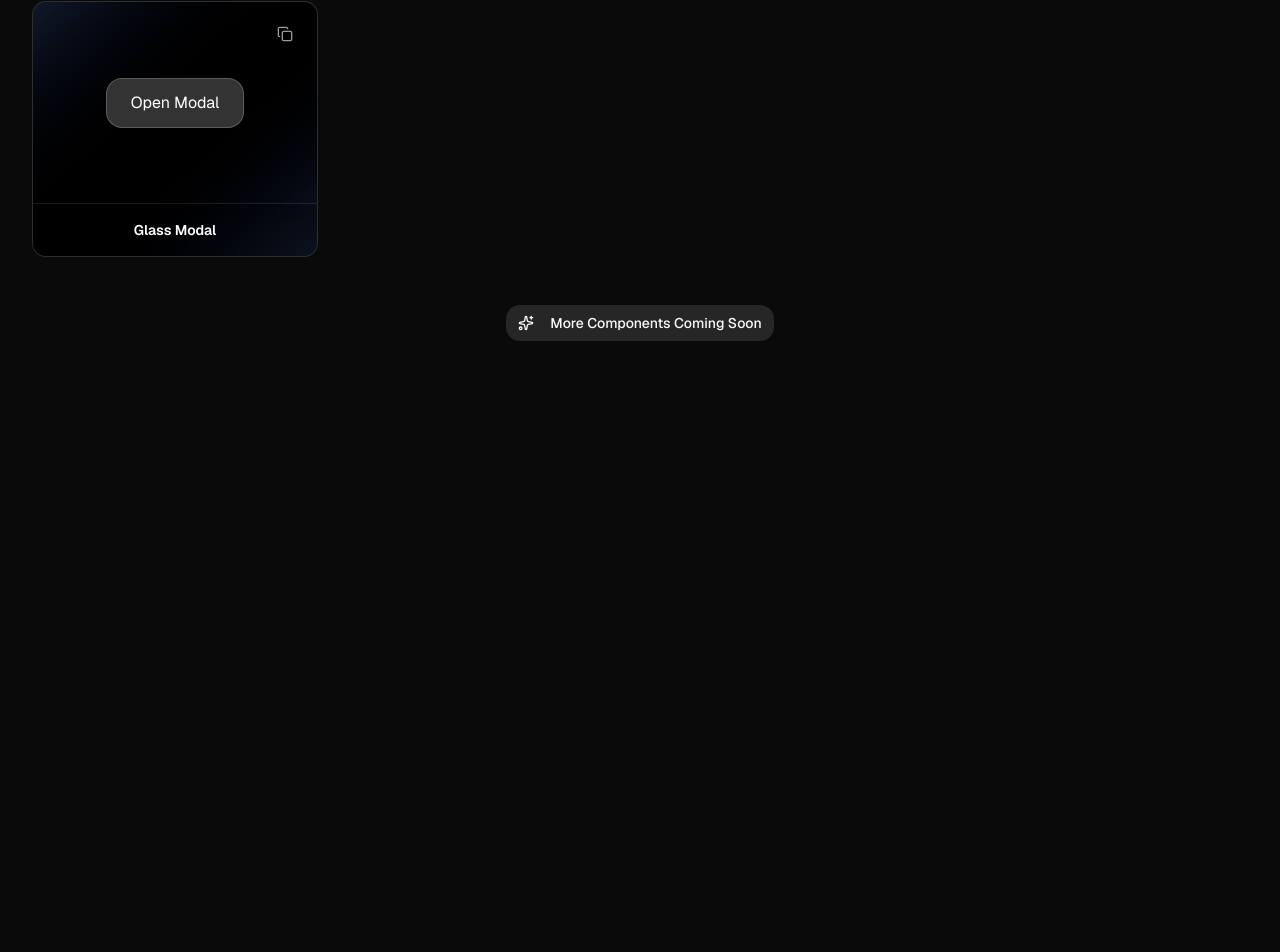
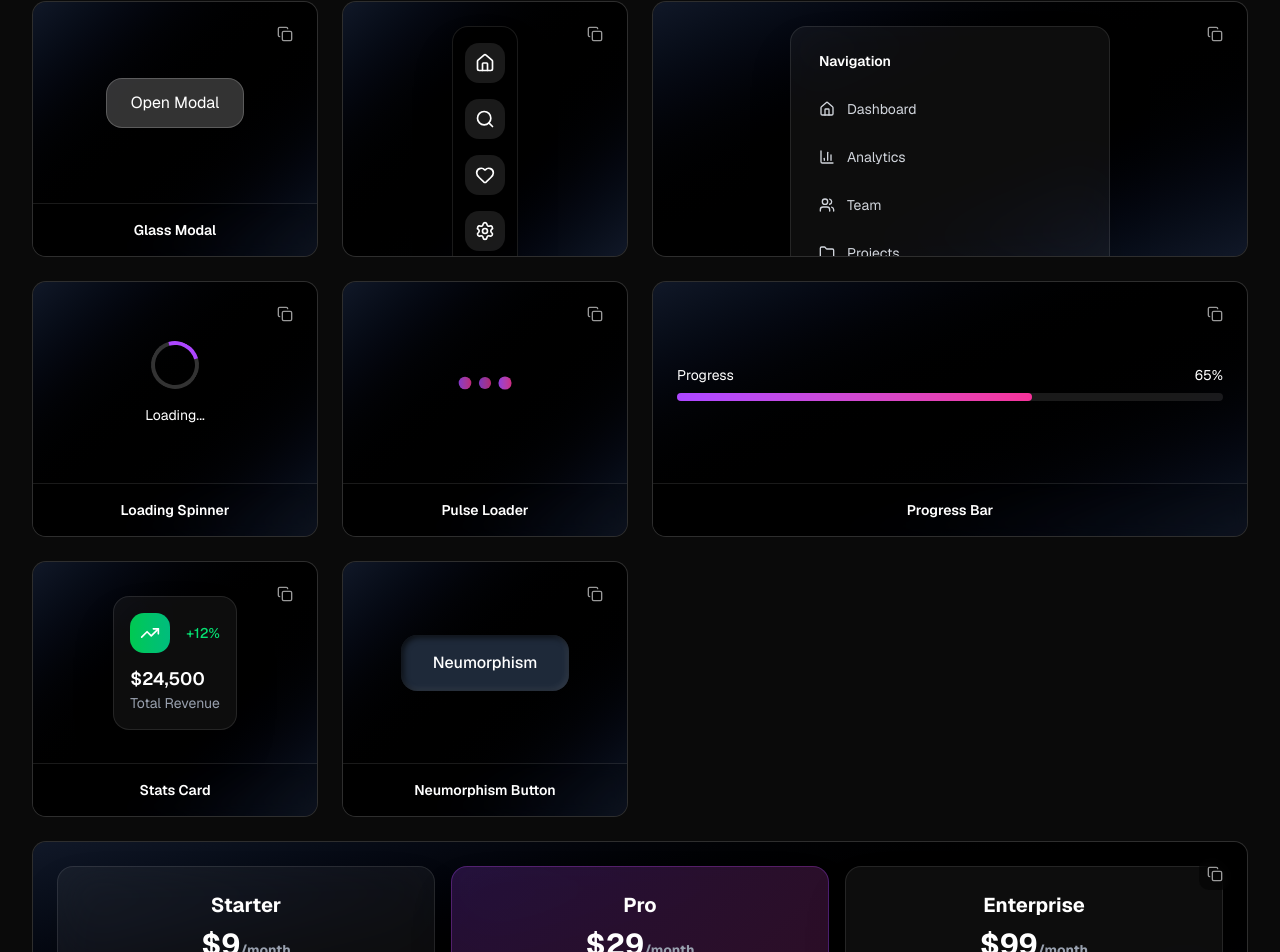
Before and after one commit to casualhermit27/ideeate, a Next.js app: page /components in a window 1280 px wide. Shown: the part 1807-2759 px from the top of the page. Before the commit the page ends 2212 px from the top, so only its background shows below. Built offline with nearby package versions, Linux system fonts and the light colour scheme.

Commit message:
Add navigation variations, pricing section, loading components, and fill grid gaps

```diff
--- a/src/app/components/page.tsx
+++ b/src/app/components/page.tsx
@@ -2,7 +2,7 @@
 
 import { useState } from 'react'
 import { motion } from 'framer-motion'
-import { Copy, Check, Code2, Sparkles, Calendar, ChevronLeft, ChevronRight, Menu, X, Search, Heart, Star, ShoppingCart, Download, Play, Pause, Volume2, SkipBack, SkipForward, Plus, Bell, Settings, User, Mail, Phone, MapPin, Globe, Lock, Eye, EyeOff, Zap } from 'lucide-react'
+import { Copy, Check, Code2, Sparkles, Calendar, ChevronLeft, ChevronRight, Menu, X, Search, Heart, Star, ShoppingCart, Download, Play, Pause, Volume2, SkipBack, SkipForward, Plus, Bell, Settings, User, Mail, Phone, MapPin, Globe, Lock, Eye, EyeOff, Zap, Home, Folder, BarChart3, Users, MessageCircle, CreditCard, CheckCircle, Loader2, TrendingUp, DollarSign, ArrowRight, Target, Award, Shield } from 'lucide-react'
 import FloatingNavbar from '@/components/floating-navbar'
 import { Button } from '@/components/ui/button'
 
@@ -14,7 +14,9 @@ const categories = [
 	'Inputs',
 	'Players',
 	'Toggles',
-	'Notifications'
+	'Notifications',
+	'Pricing',
+	'Loading'
 ]
 
 // Live Preview Components
@@ -50,6 +52,99 @@ const FloatingNav = () => (
 			</div>
 		</div>
 	</motion.nav>
+)
+
+const VerticalFloatingNav = () => (
+	<motion.nav
+		initial={{ x: -20, opacity: 0 }}
+		animate={{ x: 0, opacity: 1 }}
+		className="py-4 px-3 bg-black/80 backdrop-blur-xl border border-white/10 rounded-2xl shadow-2xl"
+	>
+		<div className="flex flex-col items-center space-y-4">
+			{[Home, Search, Heart, Settings, User].map((Icon, index) => (
+				<motion.button
+					key={index}
+					whileHover={{ scale: 1.1, x: 2 }}
+					whileTap={{ scale: 0.9 }}
+					className="w-10 h-10 bg-white/10 hover:bg-white/20 rounded-xl flex items-center justify-center text-white transition-colors"
+				>
+					<Icon className="w-5 h-5" />
+				</motion.button>
+			))}
+		</div>
+	</motion.nav>
+)
+
+const SidebarNav = () => (
+	<motion.div
+		initial={{ x: -20, opacity: 0 }}
+		animate={{ x: 0, opacity: 1 }}
+		className="w-full max-w-xs p-4 bg-white/5 backdrop-blur-xl border border-white/10 rounded-2xl shadow-2xl"
+	>
+		<div className="space-y-3">
+			<div className="px-3 py-2">
+				<h3 className="text-white font-semibold text-sm">Navigation</h3>
+			</div>
+			{[
+				{ icon: Home, label: 'Dashboard' },
+				{ icon: BarChart3, label: 'Analytics' },
+				{ icon: Users, label: 'Team' },
+				{ icon: Folder, label: 'Projects' },
+			].map((item, index) => (
+				<motion.button
+					key={index}
+					whileHover={{ scale: 1.02, x: 4 }}
+					className="w-full flex items-center space-x-3 px-3 py-2 text-gray-300 hover:text-white hover:bg-white/10 rounded-lg transition-all"
+				>
+					<item.icon className="w-4 h-4" />
+					<span className="text-sm">{item.label}</span>
+				</motion.button>
+			))}
+		</div>
+	</motion.div>
+)
+
+const PricingCard = ({ plan, price, features, highlighted = false }: {
+	plan: string
+	price: string
+	features: string[]
+	highlighted?: boolean
+}) => (
+	<motion.div
+		whileHover={{ scale: 1.02, y: -4 }}
+		className={`p-6 backdrop-blur-xl border rounded-2xl shadow-2xl transition-all duration-300 ${
+			highlighted
+				? 'bg-gradient-to-br from-purple-500/20 to-pink-500/20 border-purple-500/30'
+				: 'bg-white/5 border-white/10'
+		}`}
+	>
+		<div className="text-center mb-6">
+			<h3 className="text-xl font-bold text-white mb-2">{plan}</h3>
+			<div className="text-3xl font-bold text-white">
+				{price}
+				<span className="text-sm text-gray-400">/month</span>
+			</div>
+		</div>
+		<ul className="space-y-3 mb-6">
+			{features.map((feature, index) => (
+				<li key={index} className="flex items-center space-x-2 text-gray-300 text-sm">
+					<CheckCircle className="w-4 h-4 text-green-400" />
+					<span>{feature}</span>
+				</li>
+			))}
+		</ul>
+		<motion.button
+			whileHover={{ scale: 1.05 }}
+			whileTap={{ scale: 0.95 }}
+			className={`w-full py-3 rounded-xl font-medium transition-all duration-300 ${
+				highlighted
+					? 'bg-gradient-to-r from-purple-500 to-pink-500 text-white shadow-lg hover:shadow-purple-500/25'
+					: 'bg-white/10 text-white border border-white/20 hover:bg-white/20'
+			}`}
+		>
+			Get Started
+		</motion.button>
+	</motion.div>
 )
 
 const GlassCard = () => (
@@ -332,21 +427,126 @@ const GlassModal = () => {
 	)
 }
 
+const LoadingSpinner = () => (
+	<div className="flex flex-col items-center space-y-4">
+		<motion.div
+			animate={{ rotate: 360 }}
+			transition={{ duration: 1, repeat: Infinity, ease: "linear" }}
+			className="w-12 h-12 border-4 border-white/20 border-t-purple-500 rounded-full"
+		/>
+		<p className="text-white text-sm">Loading...</p>
+	</div>
+)
+
+const PulseLoader = () => (
+	<div className="flex space-x-2">
+		{[0, 1, 2].map((i) => (
+			<motion.div
+				key={i}
+				animate={{
+					scale: [1, 1.2, 1],
+					opacity: [0.7, 1, 0.7]
+				}}
+				transition={{
+					duration: 1,
+					repeat: Infinity,
+					delay: i * 0.2
+				}}
+				className="w-3 h-3 bg-gradient-to-r from-purple-500 to-pink-500 rounded-full"
+			/>
+		))}
+	</div>
+)
+
+const ProgressBar = () => {
+	const [progress, setProgress] = useState(65)
+
+	return (
+		<div className="w-full">
+			<div className="flex justify-between text-white text-sm mb-2">
+				<span>Progress</span>
+				<span>{progress}%</span>
+			</div>
+			<div className="w-full bg-white/10 rounded-full h-2 backdrop-blur-xl">
+				<motion.div
+					className="h-2 bg-gradient-to-r from-purple-500 to-pink-500 rounded-full"
+					initial={{ width: 0 }}
+					animate={{ width: `${progress}%` }}
+					transition={{ duration: 1.5, ease: "easeOut" }}
+				/>
+			</div>
+		</div>
+	)
+}
+
+const StatsCard = () => (
+	<motion.div
+		whileHover={{ scale: 1.02 }}
+		className="p-4 bg-white/5 backdrop-blur-xl border border-white/10 rounded-2xl shadow-2xl"
+	>
+		<div className="flex items-center justify-between mb-3">
+			<div className="w-10 h-10 bg-gradient-to-r from-green-500 to-emerald-500 rounded-xl flex items-center justify-center">
+				<TrendingUp className="w-5 h-5 text-white" />
+			</div>
+			<span className="text-green-400 text-sm font-medium">+12%</span>
+		</div>
+		<h3 className="text-white font-semibold text-lg">$24,500</h3>
+		<p className="text-gray-400 text-sm">Total Revenue</p>
+	</motion.div>
+)
+
+const NeumorphismButton = () => (
+	<motion.button
+		whileHover={{ scale: 1.05 }}
+		whileTap={{ scale: 0.95 }}
+		className="px-8 py-4 bg-gray-800 text-white font-medium rounded-2xl shadow-[inset_-2px_-2px_6px_rgba(255,255,255,0.1),inset_2px_2px_6px_rgba(0,0,0,0.8)] hover:shadow-[inset_-1px_-1px_3px_rgba(255,255,255,0.1),inset_1px_1px_3px_rgba(0,0,0,0.8)] transition-all duration-300"
+	>
+		Neumorphism
+	</motion.button>
+)
+
 const componentData = [
 	{ id: 1, title: 'Glassmorphism Button', category: 'Buttons', preview: <GlassmorphismButton />, size: 'normal' },
-	{ id: 3, title: 'Floating Navigation', category: 'Navigation', preview: <FloatingNav />, size: 'wide' },
-	{ id: 4, title: 'Glass Card', category: 'Cards', preview: <GlassCard />, size: 'tall' },
-	{ id: 5, title: 'Floating Search', category: 'Inputs', preview: <FloatingSearchBar />, size: 'wide' },
-	{ id: 6, title: 'Glass Toggle', category: 'Toggles', preview: <GlassmorphToggle />, size: 'normal' },
-	{ id: 7, title: 'Floating Notification', category: 'Notifications', preview: <FloatingNotification />, size: 'wide' },
-	{ id: 8, title: 'Gradient Button', category: 'Buttons', preview: <GradientButton />, size: 'normal' },
-	{ id: 9, title: 'Floating Profile', category: 'Cards', preview: <FloatingProfile />, size: 'normal' },
-	{ id: 10, title: 'Animated Counter', category: 'Buttons', preview: <AnimatedCounter />, size: 'normal' },
-	{ id: 11, title: 'Glowing Input', category: 'Inputs', preview: <GlowingInput />, size: 'wide' },
-	{ id: 12, title: 'Floating Action Button', category: 'Buttons', preview: <FloatingActionButton />, size: 'tall' },
-	{ id: 13, title: 'Password Input', category: 'Inputs', preview: <PasswordInput />, size: 'wide' },
-	{ id: 14, title: 'Audio Player', category: 'Players', preview: <AudioPlayer />, size: 'normal' },
-	{ id: 15, title: 'Glass Modal', category: 'Cards', preview: <GlassModal />, size: 'normal' }
+	{ id: 2, title: 'Floating Navigation', category: 'Navigation', preview: <FloatingNav />, size: 'wide' },
+	{ id: 3, title: 'Glass Card', category: 'Cards', preview: <GlassCard />, size: 'tall' },
+	{ id: 4, title: 'Floating Search', category: 'Inputs', preview: <FloatingSearchBar />, size: 'wide' },
+	{ id: 5, title: 'Glass Toggle', category: 'Toggles', preview: <GlassmorphToggle />, size: 'normal' },
+	{ id: 6, title: 'Floating Notification', category: 'Notifications', preview: <FloatingNotification />, size: 'wide' },
+	{ id: 7, title: 'Gradient Button', category: 'Buttons', preview: <GradientButton />, size: 'normal' },
+	{ id: 8, title: 'Floating Profile', category: 'Cards', preview: <FloatingProfile />, size: 'normal' },
+	{ id: 9, title: 'Animated Counter', category: 'Buttons', preview: <AnimatedCounter />, size: 'normal' },
+	{ id: 10, title: 'Glowing Input', category: 'Inputs', preview: <GlowingInput />, size: 'wide' },
+	{ id: 11, title: 'Floating Action Button', category: 'Buttons', preview: <FloatingActionButton />, size: 'tall' },
+	{ id: 12, title: 'Password Input', category: 'Inputs', preview: <PasswordInput />, size: 'wide' },
+	{ id: 13, title: 'Audio Player', category: 'Players', preview: <AudioPlayer />, size: 'normal' },
+	{ id: 14, title: 'Glass Modal', category: 'Cards', preview: <GlassModal />, size: 'normal' },
+	{ id: 15, title: 'Vertical Floating Nav', category: 'Navigation', preview: <VerticalFloatingNav />, size: 'normal' },
+	{ id: 16, title: 'Sidebar Navigation', category: 'Navigation', preview: <SidebarNav />, size: 'wide' },
+	{ id: 17, title: 'Loading Spinner', category: 'Loading', preview: <LoadingSpinner />, size: 'normal' },
+	{ id: 18, title: 'Pulse Loader', category: 'Loading', preview: <PulseLoader />, size: 'normal' },
+	{ id: 19, title: 'Progress Bar', category: 'Loading', preview: <ProgressBar />, size: 'wide' },
+	{ id: 20, title: 'Stats Card', category: 'Cards', preview: <StatsCard />, size: 'normal' },
+	{ id: 21, title: 'Neumorphism Button', category: 'Buttons', preview: <NeumorphismButton />, size: 'normal' },
+	{ id: 22, title: 'Pricing Section', category: 'Pricing', preview: (
+		<div className="grid grid-cols-3 gap-4 w-full">
+			<PricingCard
+				plan="Starter"
+				price="$9"
+				features={["5 Projects", "10GB Storage", "Email Support"]}
+			/>
+			<PricingCard
+				plan="Pro"
+				price="$29"
+				features={["50 Projects", "100GB Storage", "Priority Support", "Advanced Analytics"]}
+				highlighted={true}
+			/>
+			<PricingCard
+				plan="Enterprise"
+				price="$99"
+				features={["Unlimited Projects", "1TB Storage", "24/7 Support", "Custom Integrations"]}
+			/>
+		</div>
+	), size: 'pricing' }
 ]
 
 export default function ComponentsPage() {
@@ -375,6 +575,8 @@ export default function ComponentsPage() {
 				return 'md:row-span-2 h-96'
 			case 'large':
 				return 'md:col-span-2 md:row-span-2 h-96'
+			case 'pricing':
+				return 'md:col-span-4 lg:col-span-4 xl:col-span-4 h-80'
 			default:
 				return 'h-64'
 		}
```
